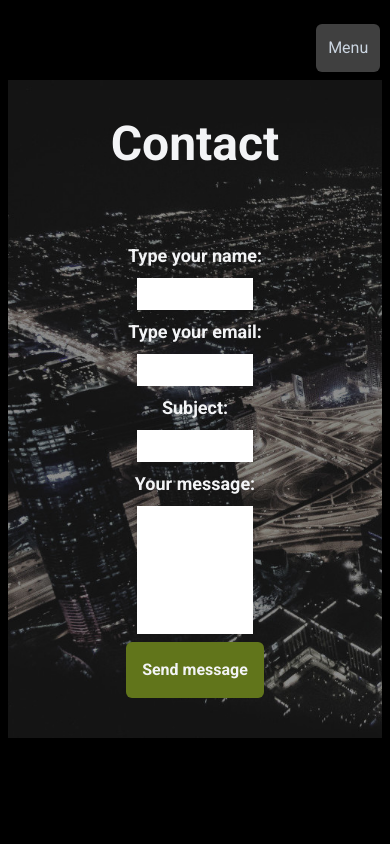
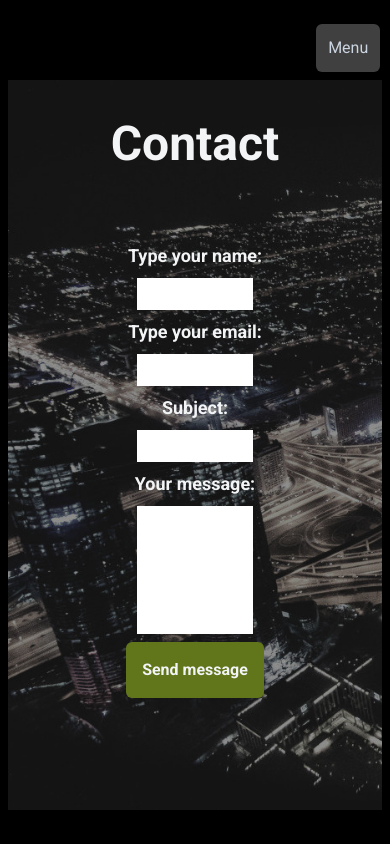
Before and after one commit to matej2314/my-portfolio, a React (Vite) app in the folder Frontend/: page /contact in a window 390 px wide. Built offline with nearby package versions, Linux system fonts and the light colour scheme; no server answers; some icons are missing.

Commit message:
Styled new projects subpage

```diff
--- a/Frontend/src/pages/ProjectsPage.jsx
+++ b/Frontend/src/pages/ProjectsPage.jsx
@@ -13,9 +13,9 @@ export default function ProjectsPage() {
     };
 
     return (
-        <main className='w-full h-content flex flex-col items-center py-5 gap-3 overflow-y-scroll no-scrollbar px-4'>
+        <main className='w-full h-[101vh] flex flex-col items-center py-4 gap-2 overflow-y-scroll no-scrollbar px-4'>
             <MobileMenu />
-            <div className='w-full h-content flex flex-col justify-center bg-neutral-600/30 text-slate-300 pl-4 overflow-y-scroll overflow-x-hidden'>
+            <div className='w-full h-[100vh] flex flex-col justify-center bg-neutral-600/30 text-slate-300 pl-4 overflow-y-scroll overflow-x-hidden'>
                 <Projects selectedCategory={selectedCategory} />
                 <ProjectsCategories setProjectCat={setProjectCat} />
             </div>
--- a/Frontend/src/pages/pages-classes.js
+++ b/Frontend/src/pages/pages-classes.js
@@ -1,10 +1,10 @@
 export const pagesClasses = {
     blogPage: {
         pageWrapper: "md:w-screen w-full h-full flex flex-col items-center py-5 justify-center md:h-dvh overflow-hidden md:flex-row md:justify-around flex-nowrap font-sans md:mr-9 md:pt-5 md:pb-5",
-        contentWrapper: "w-[95vw] h-[90vh] bg-neutral-600/30 md:h-content md:mt-0 md:mr-9 flex md:flex-row md:justify-center md:items-start"
+        contentWrapper: "w-[95vw] h-[88vh] bg-neutral-600/30 md:h-content md:mt-0 md:mr-9 flex md:flex-row md:justify-center md:items-start"
     },
     contactPage: {
-        pageWrapper: "w-full h-full flex flex-col items-center justify-center pt-6 pb-3 px-2 md:pt-4 md:pb-4 md:w-screen md:h-full md:overflow-hidden md:flex-row md:justify-around md:flex-nowrap",
+        pageWrapper: "w-full h-[96vh] flex flex-col items-center justify-center pt-6 px-2 md:pt-4 md:pb-4 md:w-screen md:h-full md:overflow-hidden md:flex-row md:justify-around md:flex-nowrap",
         formWrapper: "w-full h-full flex md:h-content md:justify-center bg-contact-image bg-cover md:mr-9 bg-opacity-75 md:my-0"
     },
     mainPage: {
```
